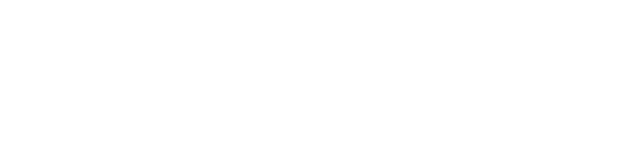
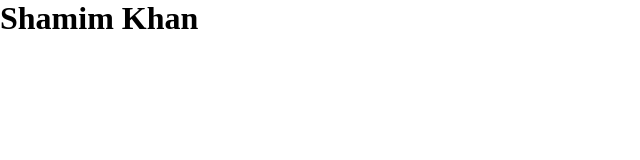
Before and after one commit to kh-mhb/shamim-khan-portfolio, a plain HTML site: page index.html in a window 1280 px wide. Shown: the whole page, without its empty margins (0-640 px from the left). Drawn offline with Linux system fonts and the light colour scheme.

Commit message:
css file added

```diff
--- a/index.html
+++ b/index.html
@@ -4,8 +4,9 @@
     <meta charset="UTF-8">
     <meta name="viewport" content="width=device-width, initial-scale=1.0">
     <title>Document</title>
+    <link rel="stylesheet" href="style.css">
 </head>
 <body>
-
+     <h1>Shamim Khan</h1>
 </body>
 </html>
--- /dev/null
+++ b/style.css
@@ -0,0 +1,5 @@
+*{
+    box-sizing: border-box;
+    margin: 0;
+    padding: 0;
+}
```
